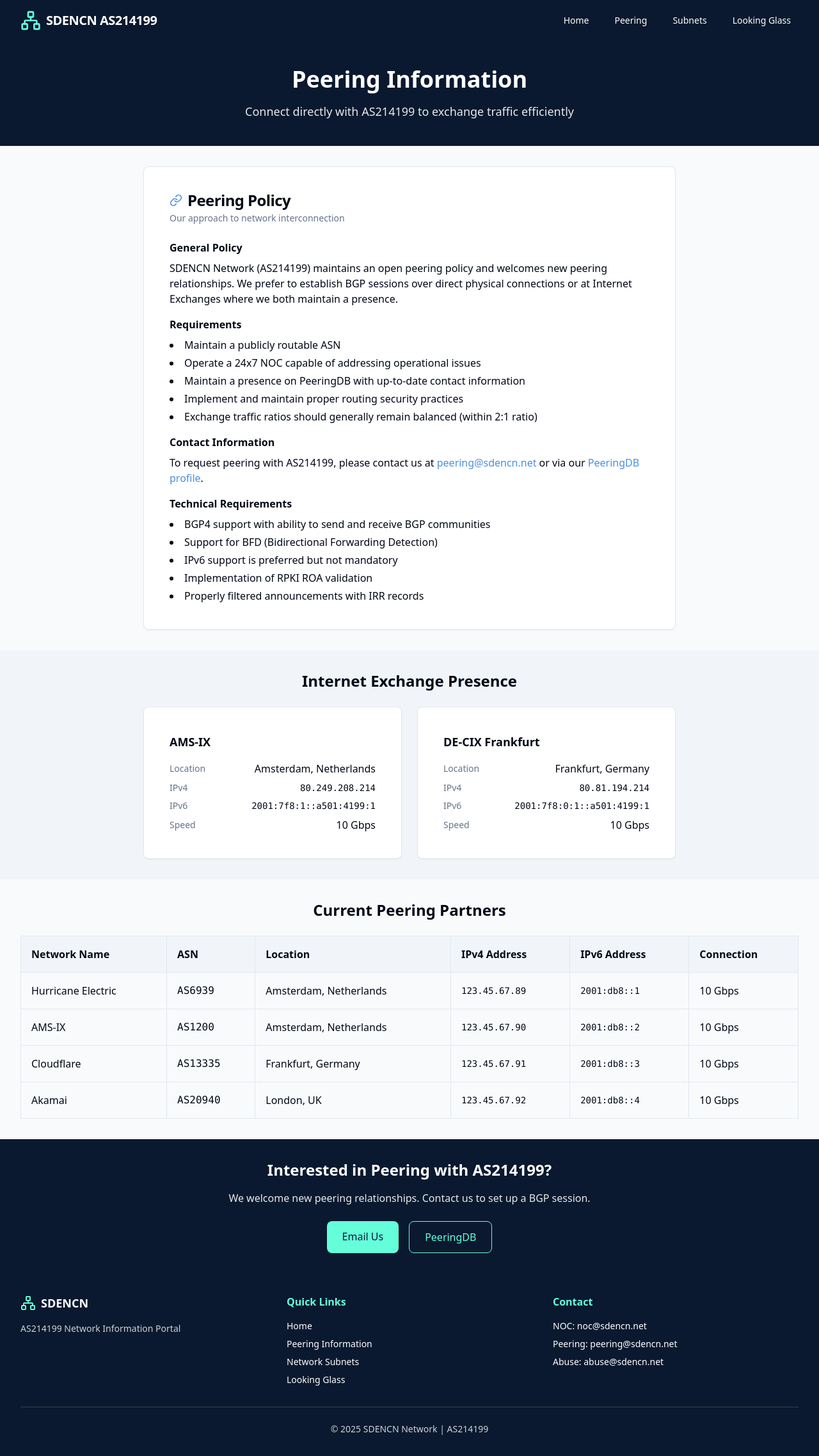
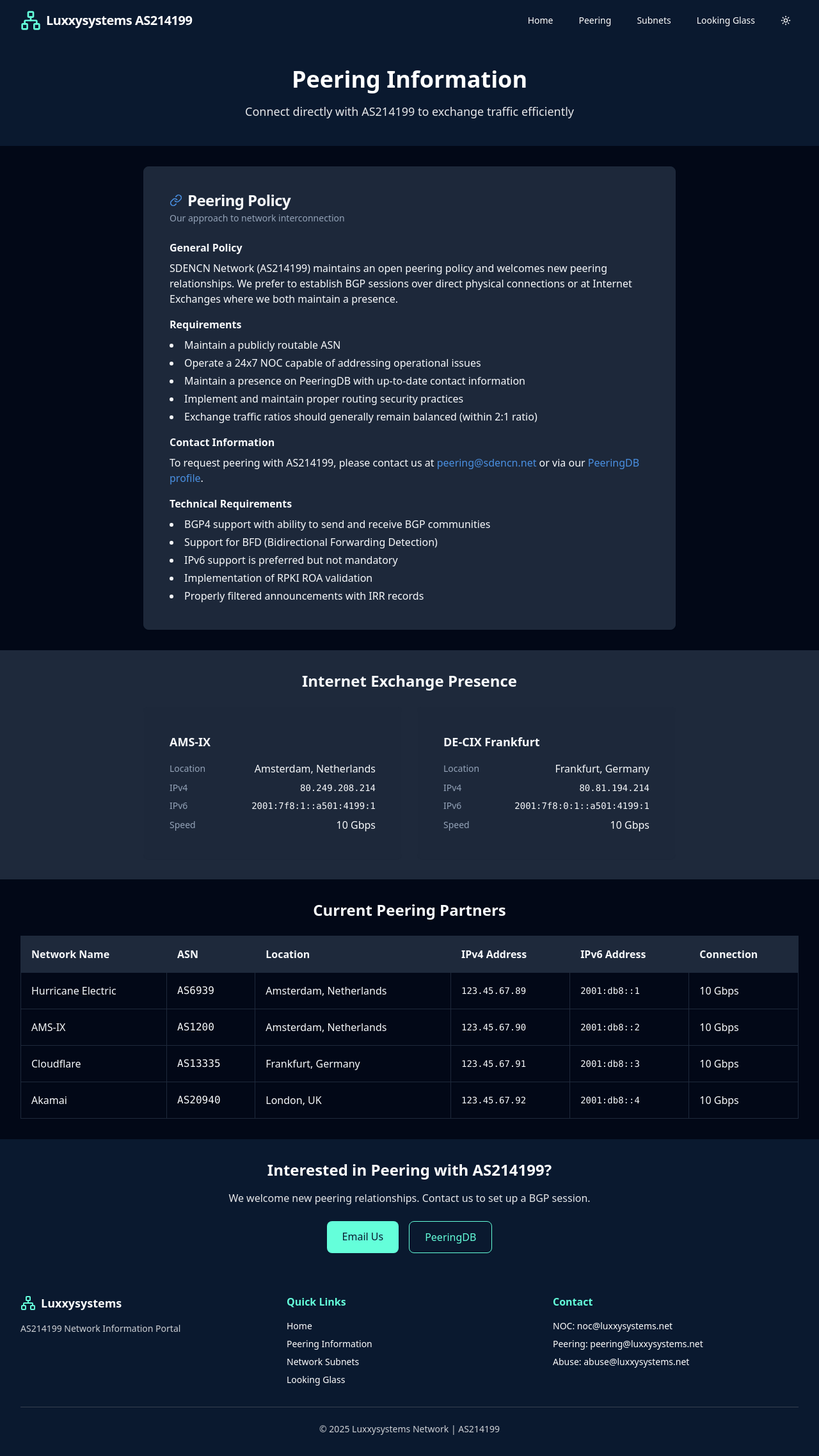
Before and after one commit to Luxxy-GF/sdencn-network-view, a React (Vite) app: page /peering in a window 1280 px wide. Shown: the whole page at 64% size. Built offline with nearby package versions, Linux system fonts and the light colour scheme.

Commit message:
Refactor: Update branding and add dark mode
- Renamed SDENCN to Luxxysystems.
- Updated prefix information.
- Implemented dark mode and improved UI.

```diff
--- a/src/App.tsx
+++ b/src/App.tsx
@@ -2,6 +2,7 @@
 import { Toaster } from "@/components/ui/toaster";
 import { Toaster as Sonner } from "@/components/ui/sonner";
 import { TooltipProvider } from "@/components/ui/tooltip";
+import { ThemeProvider } from "@/components/theme-provider";
 import { QueryClient, QueryClientProvider } from "@tanstack/react-query";
 import { BrowserRouter, Routes, Route } from "react-router-dom";
 import Index from "./pages/Index";
@@ -14,6 +15,7 @@ const queryClient = new QueryClient();
 
 const App = () => (
   <QueryClientProvider client={queryClient}>
+    <ThemeProvider defaultTheme="dark" storageKey="luxxysystems-theme">
       <TooltipProvider>
         <Toaster />
         <Sonner />
@@ -27,6 +29,7 @@ const App = () => (
           </Routes>
         </BrowserRouter>
       </TooltipProvider>
+    </ThemeProvider>
   </QueryClientProvider>
 );
 
--- a/src/components/ASNInfo.tsx
+++ b/src/components/ASNInfo.tsx
@@ -11,7 +11,7 @@ const ASNInfo = () => {
           <Globe className="h-5 w-5 text-network-lightBlue" />
           AS214199 Information
         </CardTitle>
-        <CardDescription>SDENCN Network Autonomous System</CardDescription>
+        <CardDescription>Luxxysystems Network Autonomous System</CardDescription>
       </CardHeader>
       <CardContent>
         <div className="grid grid-cols-1 md:grid-cols-2 gap-4">
@@ -22,7 +22,7 @@ const ASNInfo = () => {
             </div>
             <div className="flex flex-col">
               <span className="text-sm text-muted-foreground">Name</span>
-              <span className="font-medium">SDENCN</span>
+              <span className="font-medium">Luxxysystems</span>
             </div>
             <div className="flex flex-col">
               <span className="text-sm text-muted-foreground">Registry</span>
@@ -30,24 +30,25 @@ const ASNInfo = () => {
             </div>
             <div className="flex flex-col">
               <span className="text-sm text-muted-foreground">Website</span>
-              <a href="https://sdencn.net" className="font-medium text-network-lightBlue hover:underline">
-                https://sdencn.net
+              <a href="https://luxxysystems.net" className="font-medium text-network-lightBlue hover:underline">
+                https://luxxysystems.net
               </a>
             </div>
           </div>
           <div className="space-y-2">
             <div className="flex flex-col">
               <span className="text-sm text-muted-foreground">Primary IPv4 Range</span>
-              <span className="font-medium">5.231.32.0/22</span>
+              <span className="font-medium">5.231.32.0/24</span>
             </div>
             <div className="flex flex-col">
-              <span className="text-sm text-muted-foreground">IPv6 Range</span>
-              <span className="font-medium">2a0f:0:0::/48</span>
+              <span className="text-sm text-muted-foreground">IPv6 Ranges</span>
+              <span className="font-medium">2a0f:85c1:897::/48</span>
+              <span className="font-medium">2a0f:9400:7e16::/48</span>
             </div>
             <div className="flex flex-col">
               <span className="text-sm text-muted-foreground">Looking Glass</span>
               <a href="/looking-glass" className="font-medium text-network-lightBlue hover:underline">
-                https://sdencn.net/looking-glass
+                https://luxxysystems.net/looking-glass
               </a>
             </div>
             <div className="flex flex-col">
@@ -64,9 +65,9 @@ const ASNInfo = () => {
           </div>
         </div>
 
-        <div className="mt-4 pt-4 border-t">
+        <div className="mt-4 pt-4 border-t border-border">
           <h4 className="font-semibold mb-2">PeeringDB Information</h4>
-          <p className="text-sm">
+          <p className="text-sm text-muted-foreground">
             View our complete peering information and request peering on
             <a
               href="https://www.peeringdb.com/net/28818"
--- a/src/components/Footer.tsx
+++ b/src/components/Footer.tsx
@@ -10,7 +10,7 @@ const Footer = () => {
           <div>
             <div className="flex items-center mb-4">
               <Network className="h-6 w-6 text-network-highlight mr-2" />
-              <span className="font-bold text-lg">SDENCN</span>
+              <span className="font-bold text-lg">Luxxysystems</span>
             </div>
             <p className="text-sm opacity-80">
               AS214199 Network Information Portal
@@ -28,15 +28,15 @@ const Footer = () => {
           <div>
             <h3 className="font-semibold mb-4 text-network-highlight">Contact</h3>
             <ul className="space-y-2 text-sm">
-              <li>NOC: noc@sdencn.net</li>
-              <li>Peering: peering@sdencn.net</li>
-              <li>Abuse: abuse@sdencn.net</li>
+              <li>NOC: noc@luxxysystems.net</li>
+              <li>Peering: peering@luxxysystems.net</li>
+              <li>Abuse: abuse@luxxysystems.net</li>
             </ul>
           </div>
         </div>
         <div className="mt-8 pt-6 border-t border-gray-700">
           <p className="text-sm text-center opacity-80">
-            &copy; {new Date().getFullYear()} SDENCN Network | AS214199
+            &copy; {new Date().getFullYear()} Luxxysystems Network | AS214199
           </p>
         </div>
       </div>
--- a/src/components/Navbar.tsx
+++ b/src/components/Navbar.tsx
@@ -1,10 +1,13 @@
 
 import React, { useState } from 'react';
 import { Link } from 'react-router-dom';
-import { Network } from 'lucide-react';
+import { Network, Sun, Moon } from 'lucide-react';
+import { useTheme } from './theme-provider';
+import { Button } from '@/components/ui/button';
 
 const Navbar = () => {
   const [isOpen, setIsOpen] = useState(false);
+  const { theme, setTheme } = useTheme();
 
   return (
     <nav className="bg-network-blue text-white shadow-md">
@@ -13,7 +16,7 @@ const Navbar = () => {
           <div className="flex items-center">
             <Link to="/" className="flex-shrink-0 flex items-center space-x-2">
               <Network className="h-8 w-8 text-network-highlight" />
-              <span className="font-bold text-xl tracking-tight">SDENCN AS214199</span>
+              <span className="font-bold text-xl tracking-tight">Luxxysystems AS214199</span>
             </Link>
           </div>
 
@@ -22,6 +25,19 @@ const Navbar = () => {
             <Link to="/peering" className="px-3 py-2 rounded-md text-sm font-medium hover:bg-network-lightBlue hover:bg-opacity-20">Peering</Link>
             <Link to="/subnets" className="px-3 py-2 rounded-md text-sm font-medium hover:bg-network-lightBlue hover:bg-opacity-20">Subnets</Link>
             <Link to="/looking-glass" className="px-3 py-2 rounded-md text-sm font-medium hover:bg-network-lightBlue hover:bg-opacity-20">Looking Glass</Link>
+            <Button
+              variant="ghost"
+              size="icon"
+              onClick={() => setTheme(theme === "dark" ? "light" : "dark")}
+              className="ml-4"
+            >
+              {theme === "dark" ? (
+                <Sun className="h-5 w-5" />
+              ) : (
+                <Moon className="h-5 w-5" />
+              )}
+              <span className="sr-only">Toggle theme</span>
+            </Button>
           </div>
 
           <div className="-mr-2 flex md:hidden">
@@ -52,6 +68,19 @@ const Navbar = () => {
             <Link to="/peering" className="block px-3 py-2 rounded-md text-base font-medium hover:bg-network-lightBlue hover:bg-opacity-20">Peering</Link>
             <Link to="/subnets" className="block px-3 py-2 rounded-md text-base font-medium hover:bg-network-lightBlue hover:bg-opacity-20">Subnets</Link>
             <Link to="/looking-glass" className="block px-3 py-2 rounded-md text-base font-medium hover:bg-network-lightBlue hover:bg-opacity-20">Looking Glass</Link>
+            <Button
+              variant="ghost"
+              size="sm"
+              onClick={() => setTheme(theme === "dark" ? "light" : "dark")}
+              className="w-full justify-start"
+            >
+              {theme === "dark" ? (
+                <Sun className="h-5 w-5 mr-2" />
+              ) : (
+                <Moon className="h-5 w-5 mr-2" />
+              )}
+              Toggle theme
+            </Button>
           </div>
         </div>
       )}
--- /dev/null
+++ b/src/components/theme-provider.tsx
@@ -0,0 +1,73 @@
+
+import { createContext, useContext, useEffect, useState } from "react";
+
+type Theme = "dark" | "light" | "system"
+
+type ThemeProviderProps = {
+  children: React.ReactNode
+  defaultTheme?: Theme
+  storageKey?: string
+}
+
+type ThemeProviderState = {
+  theme: Theme
+  setTheme: (theme: Theme) => void
+}
+
+const initialState: ThemeProviderState = {
+  theme: "system",
+  setTheme: () => null,
+}
+
+const ThemeProviderContext = createContext<ThemeProviderState>(initialState)
+
+export function ThemeProvider({
+  children,
+  defaultTheme = "system",
+  storageKey = "vite-ui-theme",
+  ...props
+}: ThemeProviderProps) {
+  const [theme, setTheme] = useState<Theme>(
+    () => (localStorage.getItem(storageKey) as Theme) || defaultTheme
+  )
+
+  useEffect(() => {
+    const root = window.document.documentElement
+    root.classList.remove("light", "dark")
+
+    if (theme === "system") {
+      const systemTheme = window.matchMedia("(prefers-color-scheme: dark)")
+        .matches
+        ? "dark"
+        : "light"
+
+      root.classList.add(systemTheme)
+      return
+    }
+
+    root.classList.add(theme)
+  }, [theme])
+
+  const value = {
+    theme,
+    setTheme: (theme: Theme) => {
+      localStorage.setItem(storageKey, theme)
+      setTheme(theme)
+    },
+  }
+
+  return (
+    <ThemeProviderContext.Provider {...props} value={value}>
+      {children}
+    </ThemeProviderContext.Provider>
+  )
+}
+
+export const useTheme = () => {
+  const context = useContext(ThemeProviderContext)
+
+  if (context === undefined)
+    throw new Error("useTheme must be used within a ThemeProvider")
+
+  return context
+}
```
Lines whose indentation alone changed are shown as unchanged.
